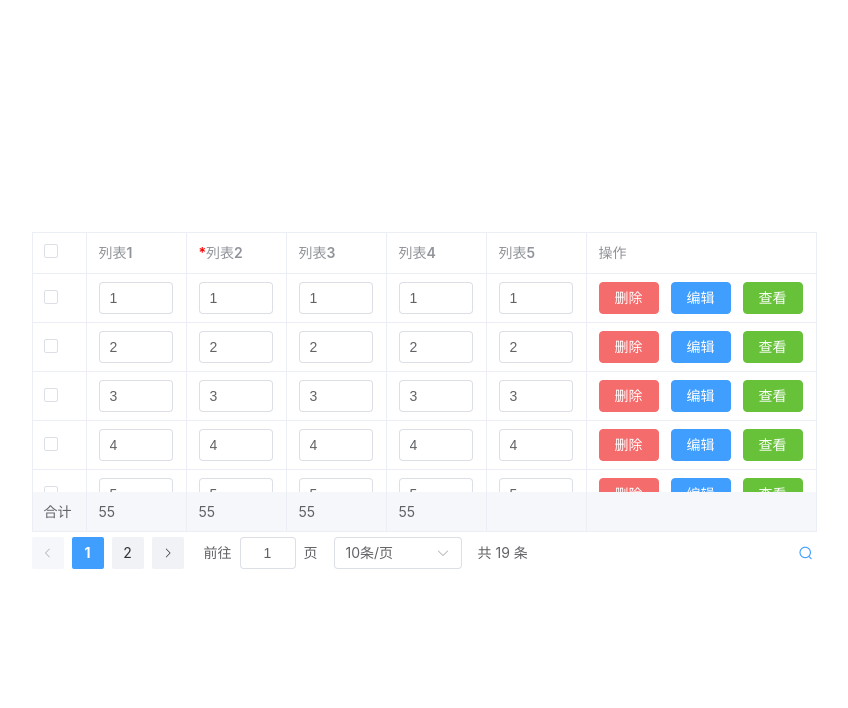
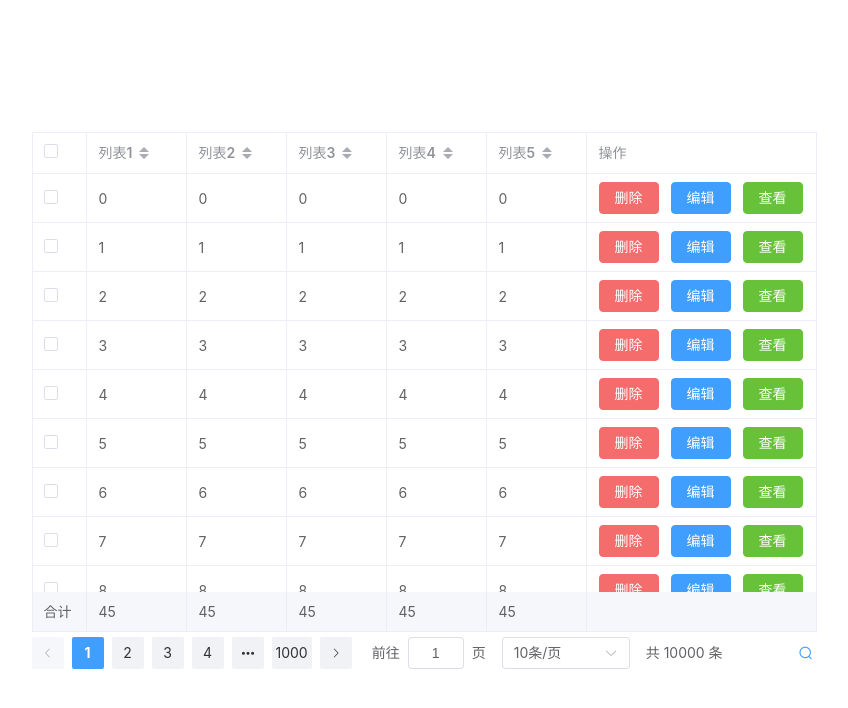
Before and after one commit to pq-code/ui, a Vue app: page / in a window 1280 px wide. Shown: the top 708 px of the page, without its empty margins (216-1064 px from the left). Built offline with nearby package versions, Linux system fonts and the light colour scheme.

Commit message:
虚拟列表

```diff
--- a/src/App.vue
+++ b/src/App.vue
@@ -1,21 +1,27 @@
 <script setup lang="ts">
 import { ref } from 'vue';
 import PTable from './packages/p-table/index.vue';
-import { tableColumnsList, tableDataList } from './packages/p-table/index';
+import PLazyloading from "./packages/p-lazyLoading/index.vue";
+import { tableColumnsList } from './packages/p-table/index';
+
+import { generateDataFn } from './utils/table'
+
+const data = generateDataFn(10, 10000)
 
 const selectFn = (row, index) => {
     if (index === 2) return true
 }
 
 const tableSetUp = ref({
-    readonly: false,
+    readonly: true,
     tableColumns: tableColumnsList,
     highlightCurrentRow: false,
     scrollbarAlwaysOn: false,
-    maxHeight: 300,
+    // maxHeight: 800,
+    tabelHeight: 500,
     draggable: true,
     showSelection: true,
-    showSummary: ['a', 'b', 'c', 'd'],
+    showSummary: true,
     // defaultSort: {
     //     prop: 'a', order: 'ascending'
     // },
@@ -27,7 +33,8 @@ const tableSetUp = ref({
     },
     // selectFn: selectFn,
     showPagination: {
-        pageSizeOptions: [10, 20, 50, 100],
+        pageSize: 10,
+        pageSizeOptions: [10, 20, 50, 100, 1000, 10000, 100000, 1000000],
     },
 
 })
@@ -35,7 +42,7 @@ const tableSetUp = ref({
 
 const pTable = ref()
 
-const tableData = ref(tableDataList)
+const tableData = ref(data)
 
 const handleDelete = (e) => {
     console.log(e)
@@ -70,6 +77,9 @@ const handleSelectionChange = (e) => {
             </el-input>
         </template> -->
     </P-Table>
+    <!-- <p-lazyloading>
+
+    </p-lazyloading> -->
 </template>
 
 <style scoped>
--- /dev/null
+++ b/src/packages/p-lazyLoading/index.vue
@@ -0,0 +1,73 @@
+<script setup lang='ts'>
+import { ref, computed } from 'vue';
+import { generateDataFn } from '../../utils/table';
+
+let screenHeight = ref()
+
+const scrollEvent = (e) => {
+    screenHeight.value = e.clientHeight
+}
+
+const listHeight = computed(() => {
+    return data.length * itemSize.value
+})
+
+const getTransform = computed(() => {
+
+})
+
+const itemSize = computed(() => {
+    return 10
+})
+
+const data = generateDataFn(10, 10000)
+
+</script>
+
+<template>
+    <div ref="list"
+         class="infinite-list-container"
+         @scroll="scrollEvent($event)">
+        <div class="infinite-list-phantom"
+             :style="{ height: listHeight + 'px' }"></div>
+        <div class="infinite-list"
+             :style="{ transform: getTransform }">
+            <div ref="items"
+                 class="infinite-list-item"
+                 v-for="item in data"
+                 :key="item.id"
+                 :style="{ height: itemSize + 'px', lineHeight: itemSize + 'px' }">{{ item.id }}</div>
+        </div>
+    </div>
+</template>
+
+<style lang="less" scoped>
+.infinite-list-container {
+    height: 100%;
+    overflow: auto;
+    position: relative;
+
+    .infinite-list-phantom {
+        position: absolute;
+        left: 0;
+        top: 0;
+        right: 0;
+        z-index: -1;
+    }
+
+    // .infinite-list {
+    //     left: 0;
+    //     right: 0;
+    //     top: 0;
+    //     position: absolute;
+
+    //     .infinite-list-item {
+    //         line-height: 50px;
+    //         text-align: center;
+    //         color: #555;
+    //         border: 1px solid #ccc;
+    //         box-sizing: border-box;
+    //     }
+    // }
+}
+</style>
--- a/src/packages/p-table/index.ts
+++ b/src/packages/p-table/index.ts
@@ -1,170 +1,177 @@
 export const tableColumnsList = [
+  //   {
+  //     prop: 'index',
+  //     label: '序号',
+  //     type: '',
+  //     width: '60',
+  //     readonly: true,
+  //   },
   {
-    prop: 'a',
+    prop: 'column-0',
     label: '列表1',
     type: '',
     width: '100',
     // readonly: true,
   },
   {
-    prop: 'b',
+    prop: 'column-1',
     label: '列表2',
     width: '100',
     type: '',
     required: true,
   },
   {
-    prop: 'c',
+    prop: 'column-2',
     label: '列表3',
     type: '',
     width: '100',
   },
   {
-    prop: 'd',
+    prop: 'column-3',
     label: '列表4',
     type: '',
     width: '100',
   },
   {
-    prop: 'e',
+    prop: 'column-4',
     label: '列表5',
     type: '',
     width: '100',
   },
 ];
 
-export const tableDataList = [
-  {
-    a: '1',
-    b: '1',
-    c: '1',
-    d: '1',
-    e: '1',
-  },
-  {
-    a: '2',
-    b: '2',
-    c: '2',
-    d: '2',
-    e: '2',
-  },
-  {
-    a: '3',
-    b: '3',
-    c: '3',
-    d: '3',
-    e: '3',
-  },
-  {
-    a: '4',
-    b: '4',
-    c: '4',
-    d: '4',
-    e: '4',
-  },
-  {
-    a: '5',
-    b: '5',
-    c: '5',
-    d: '5',
-    e: '5',
-  },
-  {
-    a: '6',
-    b: '6',
-    c: '6',
-    d: '6',
-    e: '6',
-  },
-  {
-    a: '7',
-    b: '7',
-    c: '7',
-    d: '7',
-    e: '7',
-  },
-  {
-    a: '8',
-    b: '8',
-    c: '8',
-    d: '8',
-    e: '8',
-  },
-  {
-    a: '9',
-    b: '9',
-    c: '9',
-    d: '9',
-    e: '9',
-  },
-  {
-    a: '10',
-    b: '10',
-    c: '10',
-    d: '10',
-    e: '10',
-  },
-  {
-    a: '11',
-    b: '11',
-    c: '11',
-    d: '11',
-    e: '11',
-  },
-  {
-    a: '12',
-    b: '12',
-    c: '12',
-    d: '12',
-    e: '12',
-  },
-  {
-    a: '13',
-    b: '13',
-    c: '13',
-    d: '13',
-    e: '13',
-  },
-  {
-    a: '14',
-    b: '14',
-    c: '14',
-    d: '14',
-    e: '14',
-  },
-  {
-    a: '15',
-    b: '15',
-    c: '15',
-    d: '15',
-    e: '15',
-  },
-  {
-    a: '16',
-    b: '16',
-    c: '16',
-    d: '16',
-    e: '16',
-  },
-  {
-    a: '17',
-    b: '17',
-    c: '17',
-    d: '17',
-    e: '17',
-  },
-  {
-    a: '17',
-    b: '17',
-    c: '17',
-    d: '17',
-    e: '17',
-  },
-  {
-    a: '17',
-    b: '17',
-    c: '17',
-    d: '17',
-    e: '17',
-  },
-];
+// export const tableDataList = [
+//   {
+//     a: '1',
+//     b: '1',
+//     c: '1',
+//     d: '1',
+//     e: '1',
+//   },
+//   {
+//     a: '2',
+//     b: '2',
+//     c: '2',
+//     d: '2',
+//     e: '2',
+//   },
+//   {
+//     a: '3',
+//     b: '3',
+//     c: '3',
+//     d: '3',
+//     e: '3',
+//   },
+//   {
+//     a: '4',
+//     b: '4',
+//     c: '4',
+//     d: '4',
+//     e: '4',
+//   },
+//   {
+//     a: '5',
+//     b: '5',
+//     c: '5',
+//     d: '5',
+//     e: '5',
+//   },
+//   {
+//     a: '6',
+//     b: '6',
+//     c: '6',
+//     d: '6',
+//     e: '6',
+//   },
+//   {
+//     a: '7',
+//     b: '7',
+//     c: '7',
+//     d: '7',
+//     e: '7',
+//   },
+//   {
+//     a: '8',
+//     b: '8',
+//     c: '8',
+//     d: '8',
+//     e: '8',
+//   },
+//   {
+//     a: '9',
+//     b: '9',
+//     c: '9',
+//     d: '9',
+//     e: '9',
+//   },
+//   {
+//     a: '10',
+//     b: '10',
+//     c: '10',
+//     d: '10',
+//     e: '10',
+//   },
+//   {
+//     a: '11',
+//     b: '11',
+//     c: '11',
+//     d: '11',
+//     e: '11',
+//   },
+//   {
+//     a: '12',
+//     b: '12',
+//     c: '12',
+//     d: '12',
+//     e: '12',
+//   },
+//   {
+//     a: '13',
+//     b: '13',
+//     c: '13',
+//     d: '13',
+//     e: '13',
+//   },
+//   {
+//     a: '14',
+//     b: '14',
+//     c: '14',
+//     d: '14',
+//     e: '14',
+//   },
+//   {
+//     a: '15',
+//     b: '15',
+//     c: '15',
+//     d: '15',
+//     e: '15',
+//   },
+//   {
+//     a: '16',
+//     b: '16',
+//     c: '16',
+//     d: '16',
+//     e: '16',
+//   },
+//   {
+//     a: '17',
+//     b: '17',
+//     c: '17',
+//     d: '17',
+//     e: '17',
+//   },
+//   {
+//     a: '17',
+//     b: '17',
+//     c: '17',
+//     d: '17',
+//     e: '17',
+//   },
+//   {
+//     a: '17',
+//     b: '17',
+//     c: '17',
+//     d: '17',
+//     e: '17',
+//   },
+// ];
--- a/src/packages/p-table/index.vue
+++ b/src/packages/p-table/index.vue
@@ -1,10 +1,11 @@
 <script setup lang="ts">
-import { computed, onMounted, ref, watch } from 'vue';
+import { computed, onMounted, onUpdated, ref, watch, nextTick } from 'vue';
 import { ElTable } from 'element-plus';
 import Sortable from 'sortablejs';
 import { component } from 'vue/types/umd';
 import { el } from 'element-plus/es/locale';
-import PPagination from './p-pagination.vue'
+import PPagination from './p-pagination.vue';
+import { dataGrouping } from '../../utils/table';
 
 const emits = defineEmits(['handleDelete', 'handleEdit', 'handleView', 'handleCurrent-change', 'handleSelection-change', 'rowDblclick'])
 
@@ -54,23 +55,28 @@ const showOverflowTooltip = computed(() => {
         return true
     }
 })
+
 // 删除
 const handleDelete = (index: String, row: object) => {
     emits('handleDelete', index, row)
 }
+
 // 编辑
 const handleEdit = (index: String, row: object) => {
     emits('handleEdit', index, row)
 }
+
 // 查看
 const handleView = (index: String, row: object) => {
     emits('handleView', index, row)
 }
+
 // 当前所选中的行的数据
 // const handleCurrentChange = (val: object) => {
 //     debugger
 //     emits('handleCurrent-change', val)
 // }
+
 // 当前所勾选的数据
 const handleSelectionChange = (val: object) => {
     debugger
@@ -81,6 +87,7 @@ const setCurrentRow = (e: object) => {
     debugger
     tableRef.value!.setCurrentRow(e)
 }
+
 // 解决选中
 const getDetails = (e: object, column: Object) => {
     console.log(column);
@@ -91,6 +98,7 @@ const getDetails = (e: object, column: Object) => {
         }
     }
 }
+
 // 是否可以选中设置
 const selectFn = (row, index) => {
     if (props.tableSetUp.selectFn) {
@@ -103,20 +111,17 @@ const selectFn = (row, index) => {
         return true
     }
 }
+
 // 点击
 const rowDblClick = (row: object, column: object, event: object) => {
     emits("rowDblclick", row, column, event)
 }
-// 排血
+
+// 排序
 const changeTableSort = (e: object) => {
     console.log(e)
     debugger
 }
-
-// watch(() => props.tableData, (n, o) => {
-//     debugger
-//     pData.value.tableData = JSON.parse(JSON.stringify(n))
-// }, { deep: true, immediate: true })
 
 watch(() => props.tableSetUp, (n, o) => {
     pData.value.tableSetUp = JSON.parse(JSON.stringify(n))
@@ -174,49 +179,95 @@ const getSummaries = (param: Domains.SummaryMethodProps) => {
         } else {
             sums[index] = ''
         }
-
     })
     return sums
 }
 
+let pageSize = ref(pData.value.tableSetUp.showPagination?.pageSize ? pData.value.tableSetUp.showPagination?.pageSize :
+    pData.value.tableSetUp?.showPagination?.pageSizeOptions[0])
+let pageSizeList = ref() // 未优化的数据
+let startIndex = ref(0) // 列表起始位置
+let endIndex = ref(0) // 列表结束位置
+
 // 分页
 const sizeChange = (e) => {
-    pageSizeDatalFn(props.tableData, e)
+    pageSize.value = e
+    pageSizeList.value = dataGrouping(props.tableData, e, 1)
+    if (e >= 50) {
+        pData.value.tableData = pageSizeList.value.slice(0, 50)
+    } else {
+        pData.value.tableData = pageSizeList.value.slice(0, e)
+    }
+
 }
+
 // 当前页
 const currentChange = (e) => {
-    pData.value.tableData = pData.value.pageTableData[e - 1]
+    pData.value.tableData = dataGrouping(props.tableData, pageSize.value, e)
 }
-// 分页数据处理
-const pageSizeDatalFn = (res, pageSize) => {
-    let index = 0
-    let data = JSON.parse(JSON.stringify(res))
-    pData.value.pageTableData.length = 0
-    while (index < data.length) {
-        pData.value.pageTableData.push(data.slice(index, (index += pageSize)))
+
+onUpdated(() => {
+    // 动态获取表格高度
+    const tabel = document.getElementById(`${randomId.value}`)
+    const arr = tabel?.getElementsByClassName('el-table__inner-wrapper');
+    const target = arr ? arr[0] : {}
+    console.log(target.style.height);
+    debugger
+})
+
+// 虚拟列表
+const handlerLazyLoad = (e) => {
+    if (pageSize.value > 50) {
+        startIndex.value = Math.floor(e.target.scrollTop / 50)
+        endIndex.value = startIndex.value + Math.ceil(500 / 50)
+        pData.value.tableData = pageSizeList.value.slice(startIndex.value, endIndex.value + 20)
+        const tabel = document.getElementById(`${randomId.value}`)
+        const arr = tabel?.getElementsByClassName('el-table__body');
+        const target = arr ? arr[0] : {}
+        target.style.transform = `translate3D(0,${(startIndex.value) * 50}px,0)`
     }
-    pData.value.tableData = pData.value.pageTableData[0]
 }
+
+// 虚拟列表
+const lazyLoading = () => {
+    nextTick(() => {
+        const tabel = document.getElementById(`${randomId.value}`)
+        const arr = tabel?.getElementsByClassName('el-scrollbar__wrap');
+        const target = arr ? arr[arr.length - 1] : {}
+        target.addEventListener('scroll', handlerLazyLoad);
+    })
+};
+
+onMounted(() => {
+    // 需要分页的时候的数据处理
+    if (pData.value.tableSetUp.showPagination) {
+        if (pData.value.tableSetUp.showPagination.pageSizeOptions) {
+            pData.value.tableData = dataGrouping(props.tableData, pageSize.value, 1)
+        } else {
+            pData.value.tableData = dataGrouping(props.tableData, 10, 1)
+        }
+    }
+    // 拖拽开关
+    if (pData.value.tableSetUp.draggable == true) {
+        columnDrop();
+    }
+    // 数据量大于某个值时开启虚拟列表
+    if (props.tableData.length > endIndex.value) {
+        // 绑定事件
+        nextTick(() => {
+            lazyLoading()
+        })
+    }
+})
 
 // 高级搜索
 const advancedSearch = () => {
     debugger
 }
 
-onMounted(() => {
-    // 需要分页的时候的数据处理
-    if (pData.value.tableSetUp.showPagination) {
-        if (pData.value.tableSetUp.showPagination.pageSizeOptions) {
-            pageSizeDatalFn(props.tableData, pData.value.tableSetUp.showPagination.pageSizeOptions[0])
-        } else {
-            pageSizeDatalFn(props.tableData, 10)
-        }
-    }
-    // 拖拽开关
-    if (pData.value.tableSetUp.draggable == true) {
-        columnDrop();
-    }
-})
+const rowStyle = () => {
+
+}
 
 defineExpose({
     tableRef,
@@ -229,9 +280,10 @@ defineExpose({
          :class="tableClass">
         <el-table :row-key="pData.tableSetUp.id"
                   ref="tableRef"
+                  :border="true"
+                  :row-style="rowStyle"
+                  :data="pData.tableData"
                   :height="tabelHeight"
-                  :data="pData.tableData"
-                  :border="true"
                   :max-height="pData.tableSetUp.maxHeight"
                   :highlight-current-row="pData.tableSetUp.highlightCurrentRow"
                   :scrollbar-always-on:="pData.tableSetUp.scrollbarAlwaysOn"
@@ -284,6 +336,7 @@ defineExpose({
                         <el-input v-if="!item.readonly"
                                   :key="`input_${scope.$index}_${index}`"
                                   v-model="scope.row[item.prop]" />
+                        <span v-if="item.prop == 'index' ">{{ scope.$index + 1 }}</span>
                     </template>
                 </el-table-column>
                 <!-- 单独有某行不想可编辑 -->
--- a/src/packages/p-table/p-pagination.vue
+++ b/src/packages/p-table/p-pagination.vue
@@ -16,6 +16,14 @@ const props = defineProps({
         default() {
             return [10, 20, 50, 100, 200, 500, 1000];
         },
+    },
+    background: {
+        type: Boolean,
+        default: true
+    },
+    pagerCount: {
+        type: Number,
+        default: 5
     }
 });
 
@@ -40,8 +48,8 @@ onMounted(() => {
 <template>
     <el-pagination :total="total"
                    :page-size="pageSize"
-                   background
-                   :pager-count="10"
+                   :background="background"
+                   :pager-count="pagerCount"
                    :page-sizes="pageSizeOptions"
                    layout="prev, pager, next, jumper, sizes, total"
                    @size-change="sizeChange"
--- /dev/null
+++ b/src/utils/table.ts
@@ -0,0 +1,48 @@
+// 获取当前分页数据
+export const dataGrouping = (val: Array<object>, pageSize: number, page: number) => {
+  if (val.length < pageSize) return val;
+  return val.slice(pageSize * (page - 1), pageSize * (page - 1) + pageSize);
+};
+
+// 懒加载数据处理
+export const handlerLazyLoad = (entries, observer) => {
+  return (entries, observer) => {};
+};
+
+export const lazyLoading = (root, target) => {
+  //   let options = {
+  //     root: root, // 根元素
+  //     rootMargin: '0px', //传值形式类似于css的margin 传一个值则四个边都为0
+  //     threshold: 0, //触发条件 表示目标元素刚进入根元素时触发
+  //   };
+  const intersectionObserver = new IntersectionObserver(handlerLazyLoad, root);
+  intersectionObserver.observe(target);
+};
+
+export const generateColumns = (length = 10, prefix = 'column-', props?: any) =>
+  Array.from({ length }).map((_, columnIndex) => ({
+    ...props,
+    key: `${prefix}${columnIndex}`,
+    dataKey: `${prefix}${columnIndex}`,
+    title: `Column ${columnIndex}`,
+    width: 150,
+  }));
+
+export const generateData = (columns: ReturnType<typeof generateColumns>, length = 200, prefix = 'row-') =>
+  Array.from({ length }).map((_, rowIndex) => {
+    return columns.reduce(
+      (rowData, column, columnIndex) => {
+        // rowData[column.dataKey] = `Row ${rowIndex} - Col ${columnIndex}`;
+        rowData[column.dataKey] = `${rowIndex}`;
+        return rowData;
+      },
+      {
+        id: `${prefix}${rowIndex}`,
+        parentId: null,
+      }
+    );
+  });
+
+export const generateDataFn = (columns, datas) => {
+  return generateData(generateColumns(columns), datas);
+};
```
Also changed, not shown: 2 other files (tests, documents, lock files or other folders).
